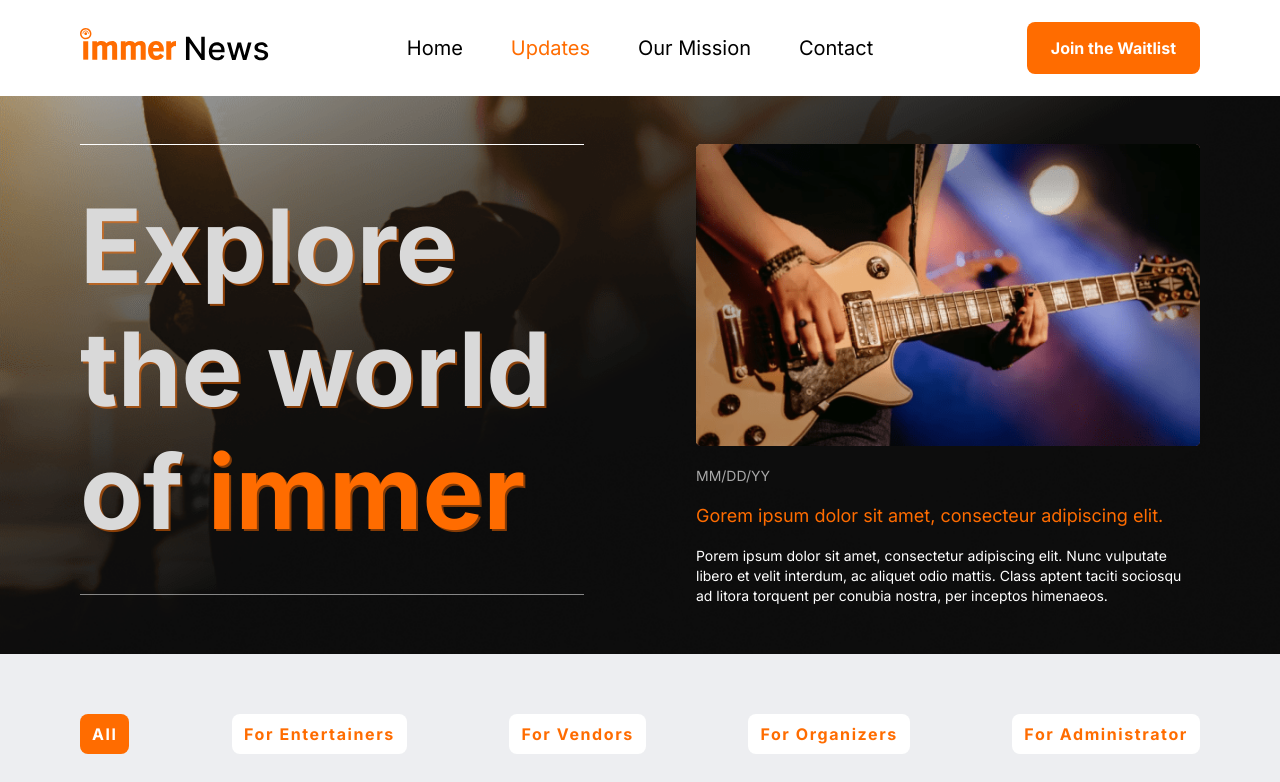
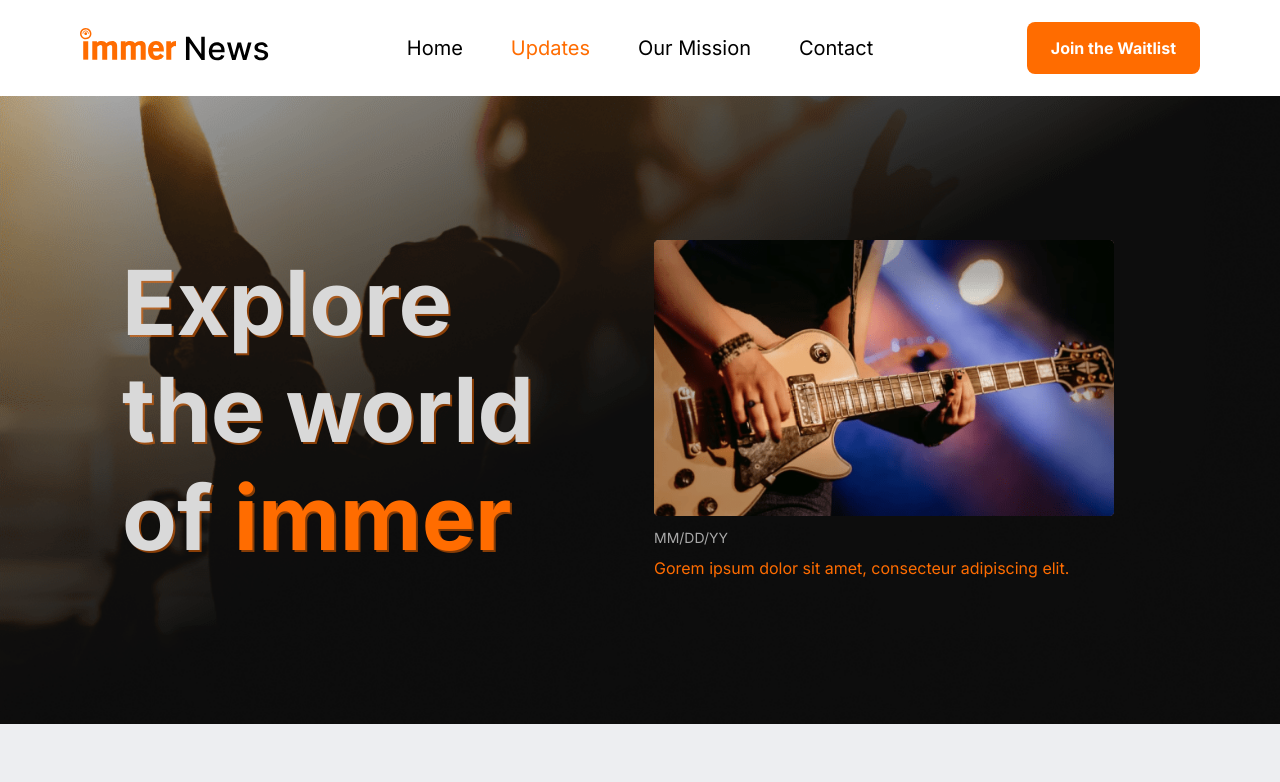
Before and after one commit to tomassilvente/immerLandingPage, a Next.js app in the folder immer/: page /blog in a window 1280 px wide. Shown: the top 782 px of the page. Built offline with nearby package versions, Linux system fonts and the light colour scheme.

Commit message:
[UPDATE]: updated blog hero section to fit design

```diff
--- a/immer/src/components/blogComponents/blogHero.jsx
+++ b/immer/src/components/blogComponents/blogHero.jsx
@@ -16,7 +16,7 @@ const BlogHero = () => {
 
   return (
     <div
-      className="sm:min-h-[75vh] flex items-stretch min-w-full pt-24"
+      className="sm:min-h-[full] flex items-stretch min-w-full pt-24"
       style={{
         backgroundImage: `url(${BlogHeroImg[0].img})`,
         backgroundRepeat: "no-repeat",
@@ -25,34 +25,26 @@ const BlogHero = () => {
       }}
     >
       <div
-        className="h-full self-end p-8 sm:p-12 lg:pl-20 lg:pr-20 flex flex-col
-        md:flex-row justify-between gap-10"
+        className="h-full self-center gap-10 p-8 sm:p-12 sm:py-36 lg:pl-20 lg:pr-20 flex flex-col
+        md:flex-row justify-around md:gap-0 md:items-center"
       >
-        <div className="md:w-[45%] flex flex-col gap-10">
-          <span className="bg-white h-[1px] w-full flex"></span>
-          <h1 className="text-[15vw] sm:text-[12vw] md:text-[8vw] leading-[1.2] text-[#D9D9D9] drop-shadow-[2px_2px_0px_rgba(255,108,0,0.5)] font-bold">
-            Explore the world of <span className="text-[#FF6C00]">immer</span>
+        <div className="md:w-[40%] flex flex-col gap-10">
+          <h1 className="text-[15vw] sm:text-[11vw] md:text-[7vw] leading-[1.2] text-[#D9D9D9] drop-shadow-[2px_2px_0px_rgba(255,108,0,0.5)] font-bold">
+            Explore <br/> the world of <span className="text-[#FF6C00]">immer</span>
           </h1>
-          <span className="bg-white h-[1px] w-full flex opacity-50"></span>
         </div>
         <div className="md:w-[45%]">
           <Image
             src={BlogHeroImg[1].img}
-            width={562}
-            height={337}
+            width={460}
+            height={260}
             id={BlogHeroImg[1].id}
             alt={BlogHeroImg[1].id}
           />
-          <div className="mt-5 flex flex-col gap-4">
+          <div className="mt-3 flex flex-col gap-2">
             <p className="text-[#A9A9A9] text-xs md:text-sm">MM/DD/YY</p>
-            <p className="text-[#FF6C00] text-base md:text-lg">
+            <p className="text-[#FF6C00] text-sm md:text-base">
               Gorem ipsum dolor sit amet, consecteur adipiscing elit.
-            </p>
-            <p className="text-[#FFFFFF] text-xs md:text-sm">
-              Porem ipsum dolor sit amet, consectetur adipiscing elit. Nunc
-              vulputate libero et velit interdum, ac aliquet odio mattis. Class
-              aptent taciti sociosqu ad litora torquent per conubia nostra, per
-              inceptos himenaeos.
             </p>
           </div>
         </div>
```
